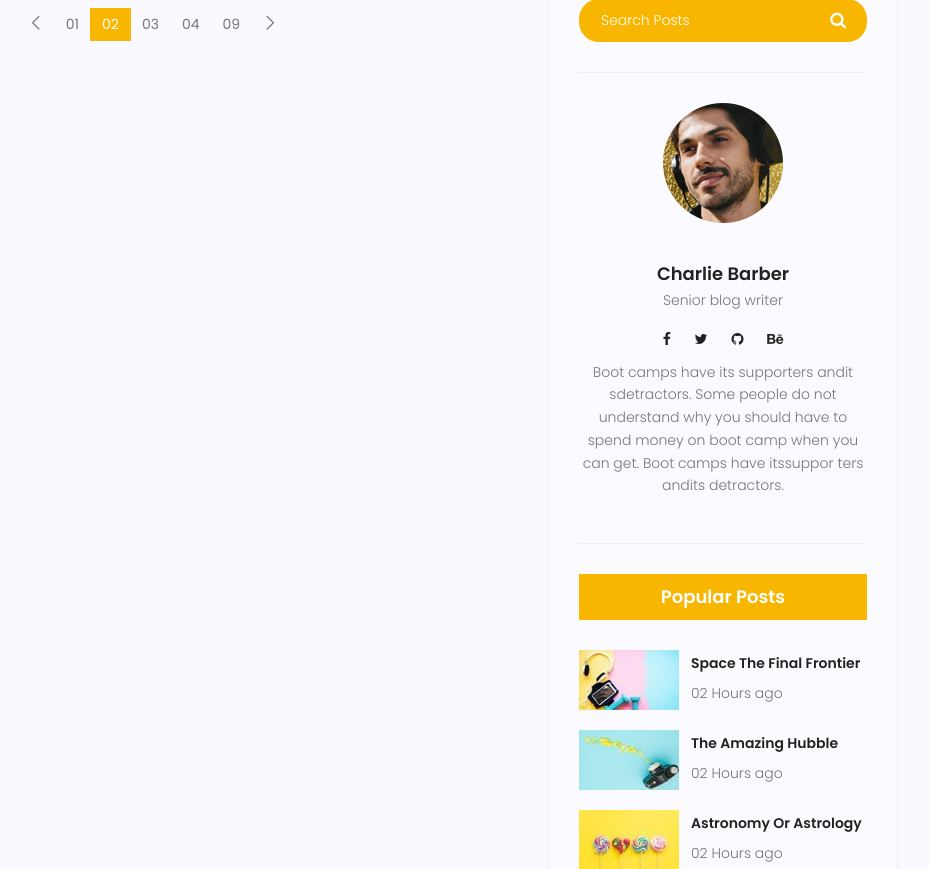
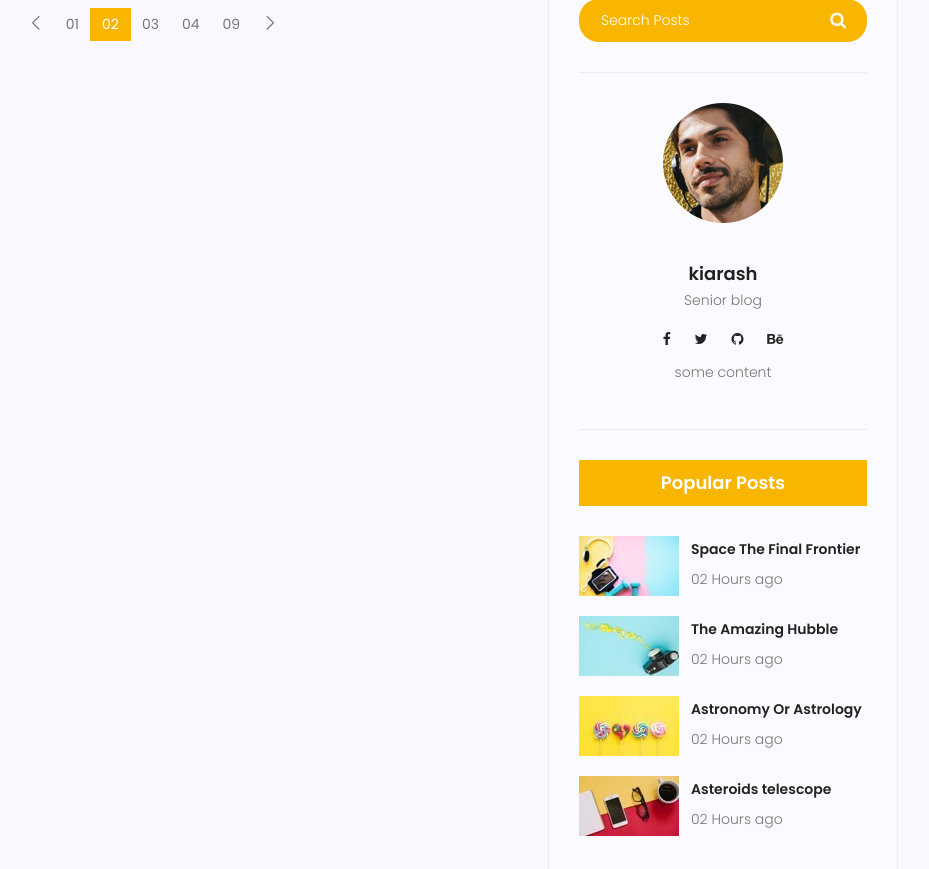
Before and after one commit to kiarashPvd/Book-Review, a Django app: template templates/blog/blog-home.html in a window 1280 px wide. Shown: the part 1134-2003 px from the top of the page, without its empty margins (297-1226 px from the left). Run offline with Django 3.2, Linux system fonts and the light colour scheme; the template is opened without the code that fills it, so the values that code supplies are empty; some libraries are stand-ins or nearby versions.

Commit message:
Update blog-home.html

```diff
--- a/templates/blog/blog-home.html
+++ b/templates/blog/blog-home.html
@@ -158,9 +158,9 @@
 								</div>
 								<div class="single-sidebar-widget user-info-widget">
 									<img src="img/blog/user-info.png" alt="">
-									<a href="#"><h4>Charlie Barber</h4></a>
+									<a href="#"><h4>kiarash</h4></a>
 									<p>
-										Senior blog writer
+										Senior blog
 									</p>
 									<ul class="social-links">
 										<li><a href="#"><i class="fa fa-facebook"></i></a></li>
@@ -169,7 +169,7 @@
 										<li><a href="#"><i class="fa fa-behance"></i></a></li>
 									</ul>
 									<p>
-										Boot camps have its supporters andit sdetractors. Some people do not understand why you should have to spend money on boot camp when you can get. Boot camps have itssuppor ters andits detractors.
+										some content
 									</p>
 								</div>
 								<div class="single-sidebar-widget popular-post-widget">
```
